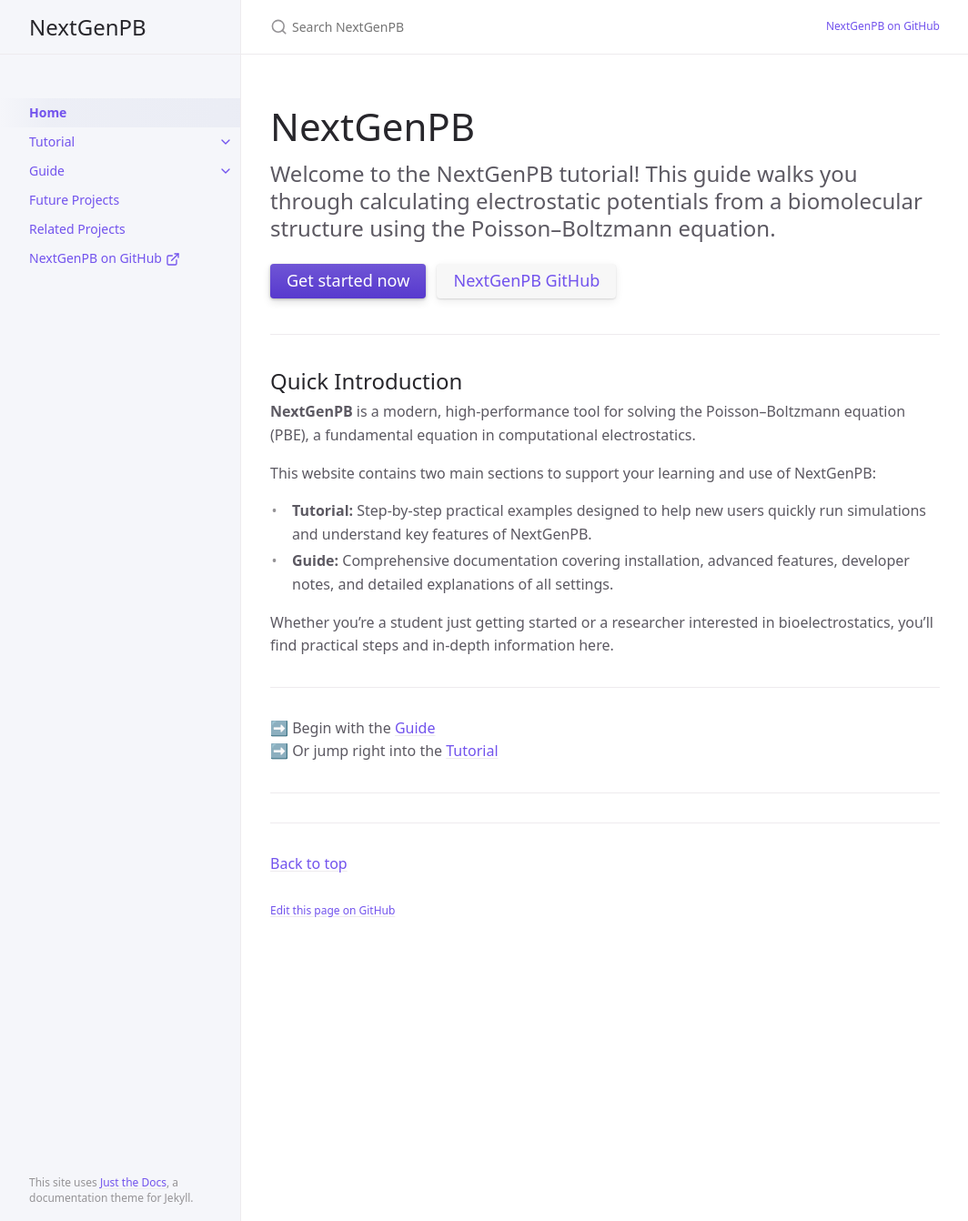
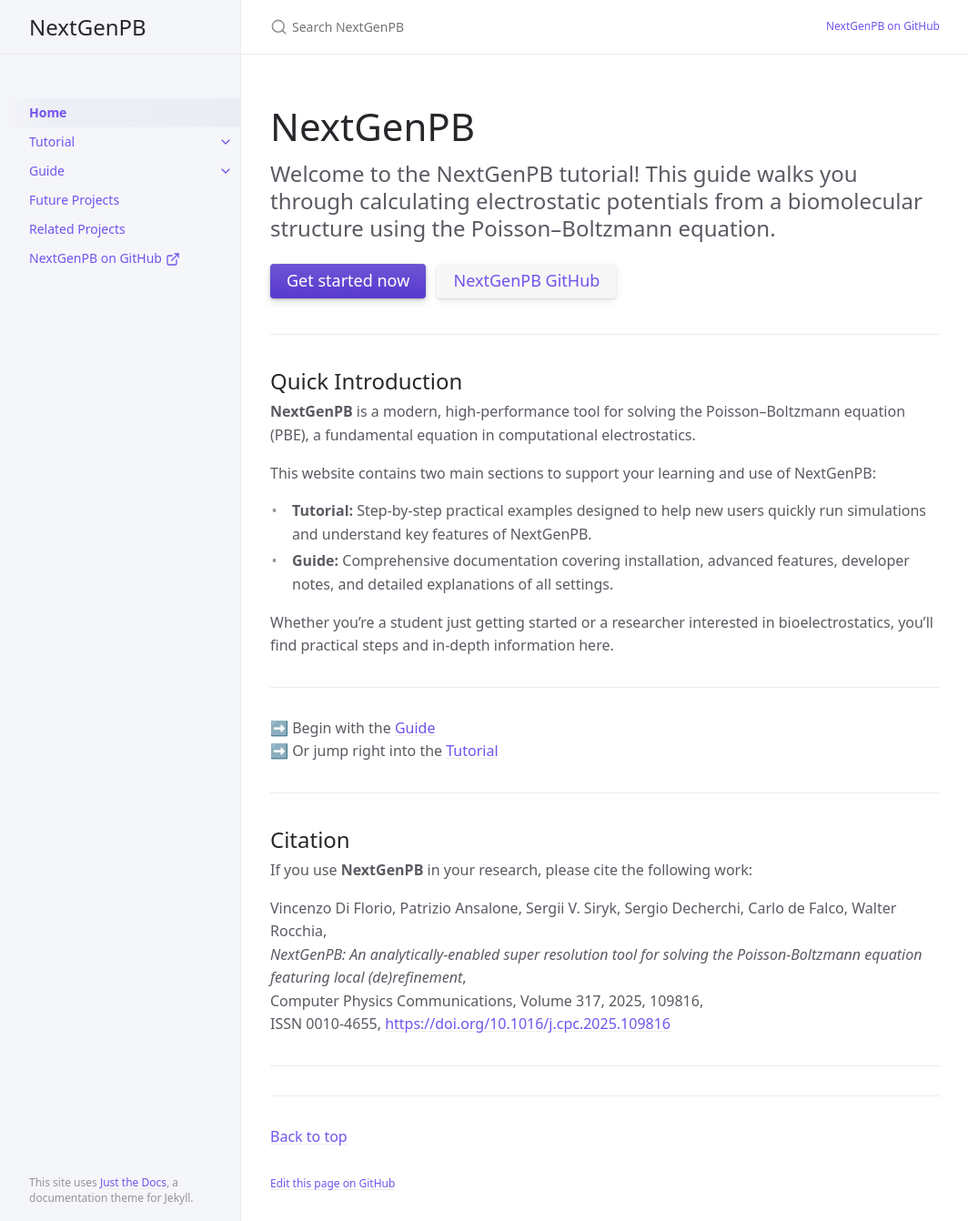
Before and after one commit to vdiflorio/nextgenpb_tutorial, a Jekyll site: the page built from index.md, in a window 1280 px wide and 1342 px high. Shown: the whole window at 91% size, without its empty margins (107-1171 px from the left). Built offline with Jekyll 4.4.1, drawn with Linux system fonts in a browser that asks for light colours; cached includes are drawn as plain includes.

Commit message:
Update index.md

```diff
--- a/index.md
+++ b/index.md
@@ -35,4 +35,15 @@ Whether you're a student just getting started or a researcher interested in bioe
 
 ---
 
+## Citation
+
+If you use **NextGenPB** in your research, please cite the following work:
+
+Vincenzo Di Florio, Patrizio Ansalone, Sergii V. Siryk, Sergio Decherchi, Carlo de Falco, Walter Rocchia,
+*NextGenPB: An analytically-enabled super resolution tool for solving the Poisson-Boltzmann equation featuring local (de)refinement*,
+Computer Physics Communications, Volume 317, 2025, 109816,
+ISSN 0010-4655, [https://doi.org/10.1016/j.cpc.2025.109816](https://doi.org/10.1016/j.cpc.2025.109816)
+
+---
+
 [Just the Docs repo]: https://github.com/concept-lab/NextGenPB
```
